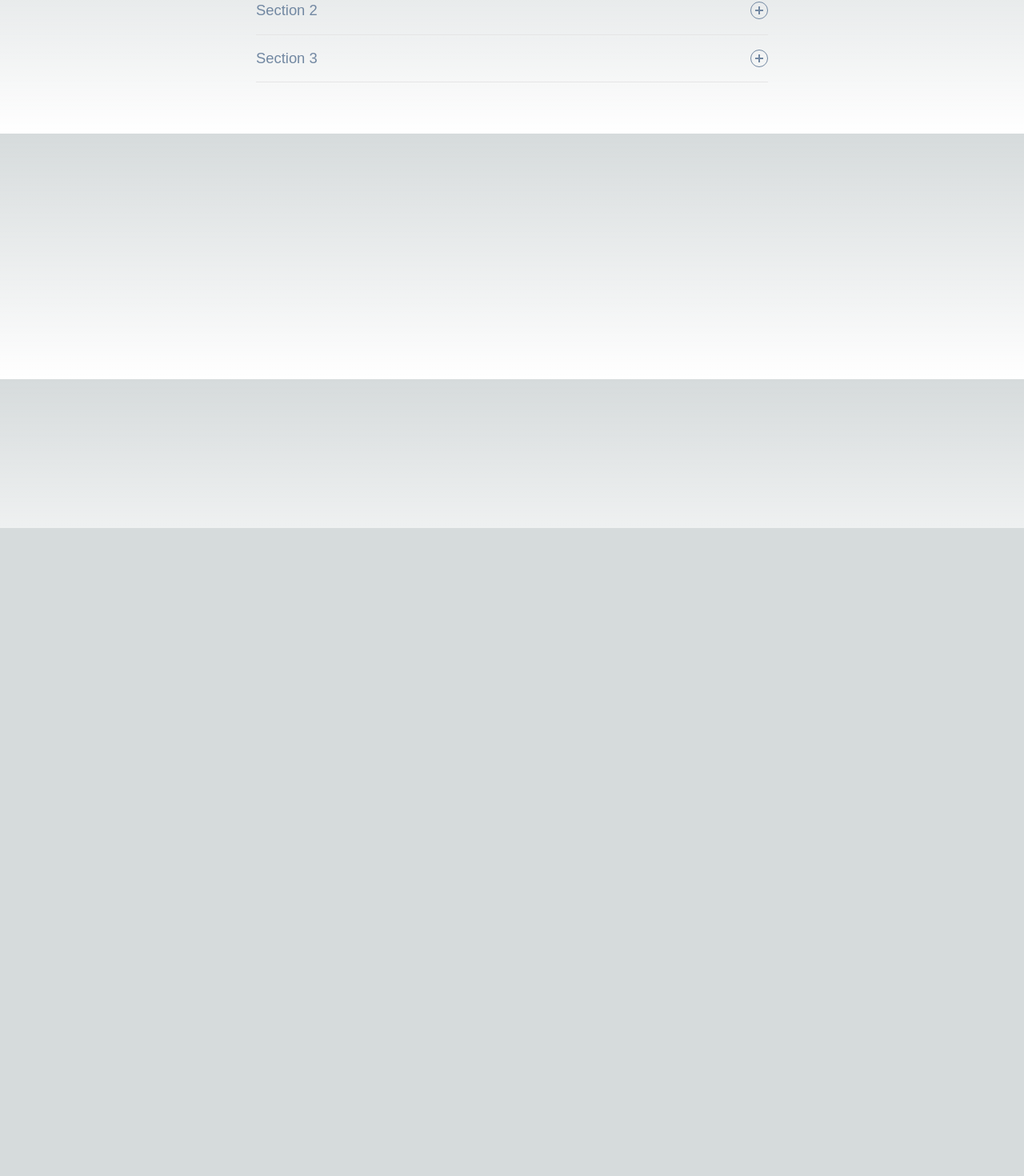
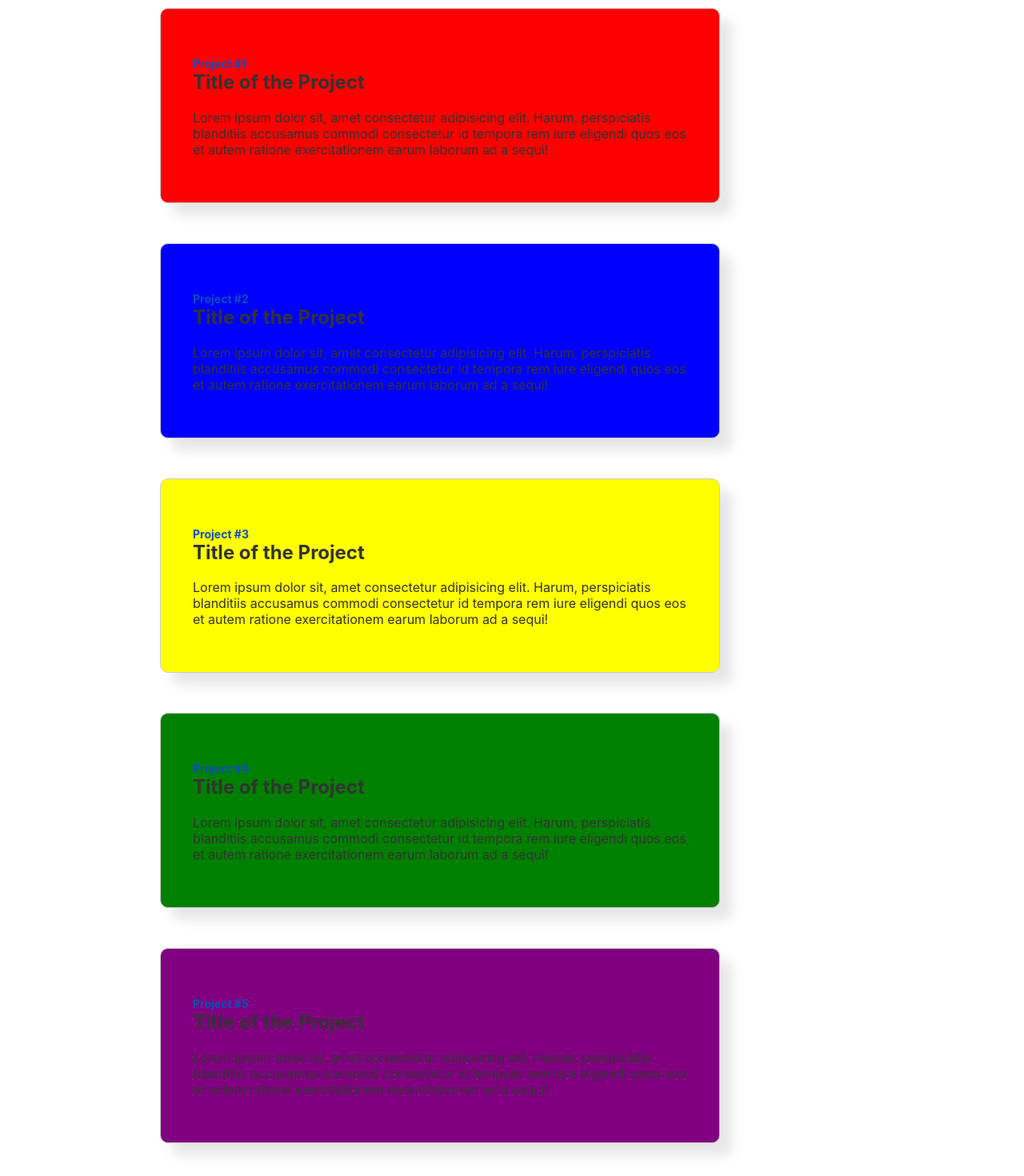
Before and after one commit to heran101/ui-collections, a Next.js app: page / in a window 1280 px wide. Shown: the part 140-1610 px from the top of the page at 80% size. Before the commit the page ends 800 px from the top, so only its background shows below. Built offline with nearby package versions, Linux system fonts and the light colour scheme.

Commit message:
add stacked cards

```diff
--- /dev/null
+++ b/Components/common/FeatureStack/FeatureStack.tsx
@@ -0,0 +1,165 @@
+import React from "react";
+import styled from "styled-components";
+const FeatureStack = () => {
+  const FSWrapper = styled.div`
+    margin-top: 100px;
+    padding-top: 150px;
+    padding-bottom: 10px;
+    max-width: 700px;
+    margin: 0 200px;
+    font-family: -apple-system, BlinkMacSystemFont, "Segoe UI", Roboto,
+      Helvetica, Arial, sans-serif, "Apple Color Emoji", "Segoe UI Emoji",
+      "Segoe UI Symbol";
+  `;
+  const Card = styled.div`
+    top: 20px;
+    position: sticky;
+    border: 1px solid #ccc;
+    box-shadow: 15px 15px 15px rgba(0, 0, 0, 0.1);
+    background-color: white;
+    color: #333;
+    padding: 40px;
+    border-radius: 10px;
+    margin-bottom: 50px;
+    h2 {
+      padding: 0;
+    }
+    span {
+      display: block;
+      font-size: 14px;
+      color: #0c4eb9;
+    }
+    &:nth-child(1n) {
+      top: -100px;
+      right: 20px;
+      background: red;
+      z-index: 100000;
+    }
+    &:nth-child(2n) {
+      top: -80px;
+      z-index: 10000;
+      background: blue;
+    }
+    &:nth-child(3n) {
+      z-index: 1000;
+      background: yellow;
+      top: -60px;
+    }
+
+    &:nth-child(4n) {
+      z-index: 100;
+      background: green;
+      top: -40px;
+    }
+    &:nth-child(5n) {
+      top: -20px;
+      z-index: 10;
+      background: purple;
+    }
+    &:nth-child(6n) {
+      z-index: 9;
+      top: 0;
+    }
+    &:nth-child(7n) {
+      z-index: 8;
+      top: 20px;
+    }
+    &:nth-child(8n) {
+      z-index: 7;
+      top: 40px;
+    }
+  `;
+  const NextSection = styled.div`
+    background: green;
+    height: 900px;
+    width: 100%;
+  `;
+  return (
+    <>
+      <div>
+        <FSWrapper>
+          <Card>
+            <h2>
+              <span>Project #1</span>Title of the Project
+            </h2>
+            <p>
+              Lorem ipsum dolor sit, amet consectetur adipisicing elit. Harum,
+              perspiciatis blanditiis accusamus commodi consectetur id tempora
+              rem iure eligendi quos eos et autem ratione exercitationem earum
+              laborum ad a sequi!
+            </p>
+          </Card>
+          <Card>
+            <h2>
+              <span>Project #2</span>Title of the Project
+            </h2>
+            <p>
+              Lorem ipsum dolor sit, amet consectetur adipisicing elit. Harum,
+              perspiciatis blanditiis accusamus commodi consectetur id tempora
+              rem iure eligendi quos eos et autem ratione exercitationem earum
+              laborum ad a sequi!
+            </p>
+          </Card>
+          <Card>
+            <h2>
+              <span>Project #3</span>Title of the Project
+            </h2>
+            <p>
+              Lorem ipsum dolor sit, amet consectetur adipisicing elit. Harum,
+              perspiciatis blanditiis accusamus commodi consectetur id tempora
+              rem iure eligendi quos eos et autem ratione exercitationem earum
+              laborum ad a sequi!
+            </p>
+          </Card>
+          <Card>
+            <h2>
+              <span>Project #4</span>Title of the Project
+            </h2>
+            <p>
+              Lorem ipsum dolor sit, amet consectetur adipisicing elit. Harum,
+              perspiciatis blanditiis accusamus commodi consectetur id tempora
+              rem iure eligendi quos eos et autem ratione exercitationem earum
+              laborum ad a sequi!
+            </p>
+          </Card>
+          <Card>
+            <h2>
+              <span>Project #5</span>Title of the Project
+            </h2>
+            <p>
+              Lorem ipsum dolor sit, amet consectetur adipisicing elit. Harum,
+              perspiciatis blanditiis accusamus commodi consectetur id tempora
+              rem iure eligendi quos eos et autem ratione exercitationem earum
+              laborum ad a sequi!
+            </p>
+          </Card>
+          <Card>
+            <h2>
+              <span>Project #6</span>Title of the Project
+            </h2>
+            <p>
+              Lorem ipsum dolor sit, amet consectetur adipisicing elit. Harum,
+              perspiciatis blanditiis accusamus commodi consectetur id tempora
+              rem iure eligendi quos eos et autem ratione exercitationem earum
+              laborum ad a sequi!
+            </p>
+          </Card>
+          <Card>
+            <h2>
+              <span>Project #7</span>Title of the Project
+            </h2>
+            <p>
+              Lorem ipsum dolor sit, amet consectetur adipisicing elit. Harum,
+              perspiciatis blanditiis accusamus commodi consectetur id tempora
+              rem iure eligendi quos eos et autem ratione exercitationem earum
+              laborum ad a sequi!
+            </p>
+          </Card>
+        </FSWrapper>
+      </div>
+      <NextSection></NextSection>
+    </>
+  );
+};
+
+export default FeatureStack;
--- a/pages/index.tsx
+++ b/pages/index.tsx
@@ -4,6 +4,7 @@ import { Inter } from "next/font/google";
 import styles from "@/styles/Home.module.css";
 import Accordion from "@/Components/Basic/Accordion/Accordion";
 import FAQ from "@/Components/common/FAQ/FAQ";
+import FeatureStack from "@/Components/common/FeatureStack/FeatureStack";
 
 const inter = Inter({ subsets: ["latin"] });
 
@@ -17,7 +18,7 @@ export default function Home() {
         <link rel="icon" href="/favicon.ico" />
       </Head>
       <main>
-        <FAQ />
+        <FeatureStack />
       </main>
     </>
   );
--- a/styles/globals.css
+++ b/styles/globals.css
@@ -1,107 +1,3 @@
-:root {
-  --max-width: 1100px;
-  --border-radius: 12px;
-  --font-mono: ui-monospace, Menlo, Monaco, 'Cascadia Mono', 'Segoe UI Mono',
-    'Roboto Mono', 'Oxygen Mono', 'Ubuntu Monospace', 'Source Code Pro',
-    'Fira Mono', 'Droid Sans Mono', 'Courier New', monospace;
-
-  --foreground-rgb: 0, 0, 0;
-  --background-start-rgb: 214, 219, 220;
-  --background-end-rgb: 255, 255, 255;
-
-  --primary-glow: conic-gradient(
-    from 180deg at 50% 50%,
-    #16abff33 0deg,
-    #0885ff33 55deg,
-    #54d6ff33 120deg,
-    #0071ff33 160deg,
-    transparent 360deg
-  );
-  --secondary-glow: radial-gradient(
-    rgba(255, 255, 255, 1),
-    rgba(255, 255, 255, 0)
-  );
-
-  --tile-start-rgb: 239, 245, 249;
-  --tile-end-rgb: 228, 232, 233;
-  --tile-border: conic-gradient(
-    #00000080,
-    #00000040,
-    #00000030,
-    #00000020,
-    #00000010,
-    #00000010,
-    #00000080
-  );
-
-  --callout-rgb: 238, 240, 241;
-  --callout-border-rgb: 172, 175, 176;
-  --card-rgb: 180, 185, 188;
-  --card-border-rgb: 131, 134, 135;
-}
-
-@media (prefers-color-scheme: dark) {
-  :root {
-    --foreground-rgb: 255, 255, 255;
-    --background-start-rgb: 0, 0, 0;
-    --background-end-rgb: 0, 0, 0;
-
-    --primary-glow: radial-gradient(rgba(1, 65, 255, 0.4), rgba(1, 65, 255, 0));
-    --secondary-glow: linear-gradient(
-      to bottom right,
-      rgba(1, 65, 255, 0),
-      rgba(1, 65, 255, 0),
-      rgba(1, 65, 255, 0.3)
-    );
-
-    --tile-start-rgb: 2, 13, 46;
-    --tile-end-rgb: 2, 5, 19;
-    --tile-border: conic-gradient(
-      #ffffff80,
-      #ffffff40,
-      #ffffff30,
-      #ffffff20,
-      #ffffff10,
-      #ffffff10,
-      #ffffff80
-    );
-
-    --callout-rgb: 20, 20, 20;
-    --callout-border-rgb: 108, 108, 108;
-    --card-rgb: 100, 100, 100;
-    --card-border-rgb: 200, 200, 200;
-  }
-}
-
-* {
-  box-sizing: border-box;
-  padding: 0;
+body {
   margin: 0;
 }
-
-html,
-body {
-  max-width: 100vw;
-  overflow-x: hidden;
-}
-
-body {
-  color: rgb(var(--foreground-rgb));
-  background: linear-gradient(
-      to bottom,
-      transparent,
-      rgb(var(--background-end-rgb))
-    )
-    rgb(var(--background-start-rgb));
-}
-
-a {
-  color: inherit;
-  text-decoration: none;
-}
-
-@media (prefers-color-scheme: dark) {
-  html {
-    color-scheme: dark;
-  }
-}
```
